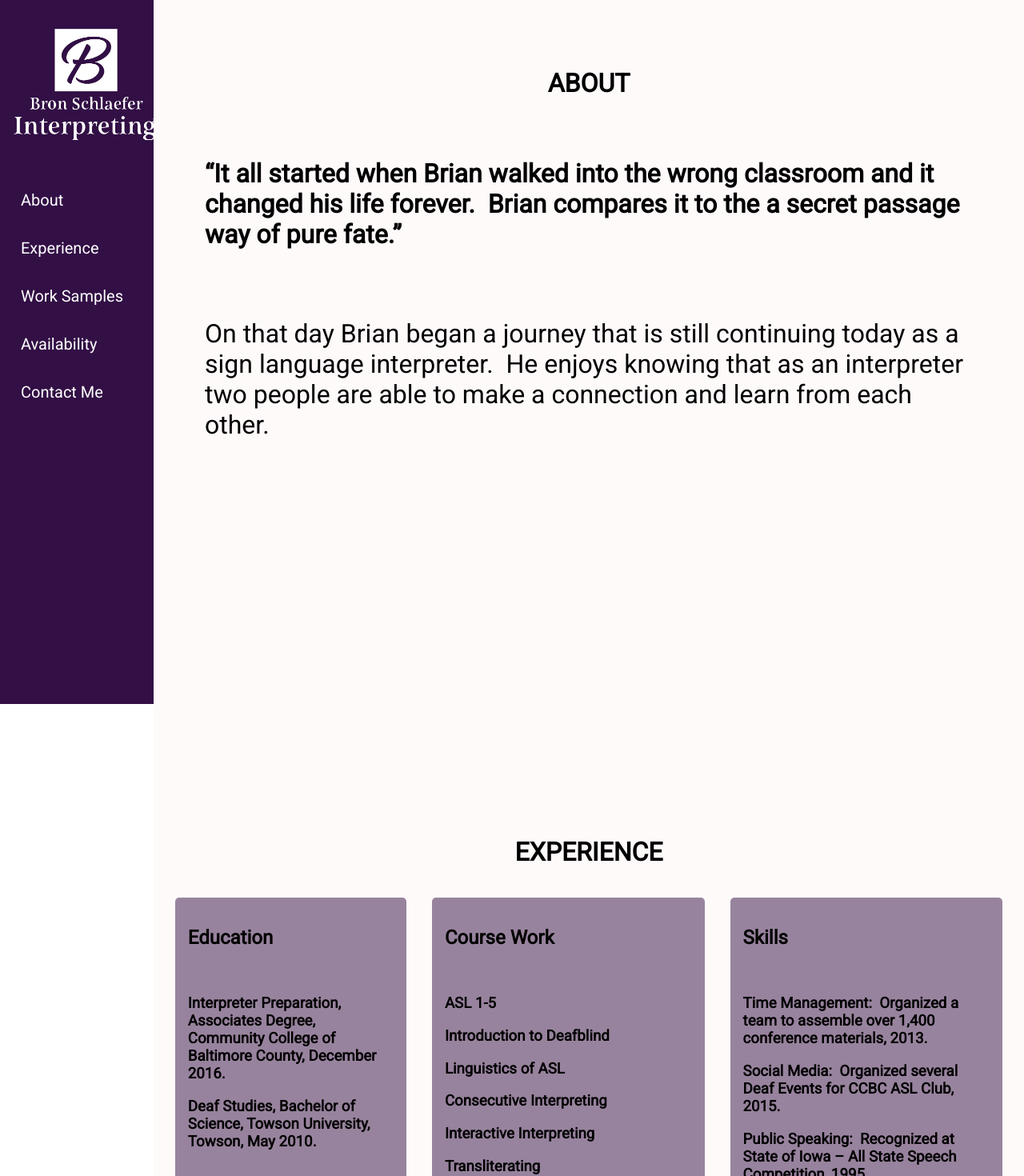
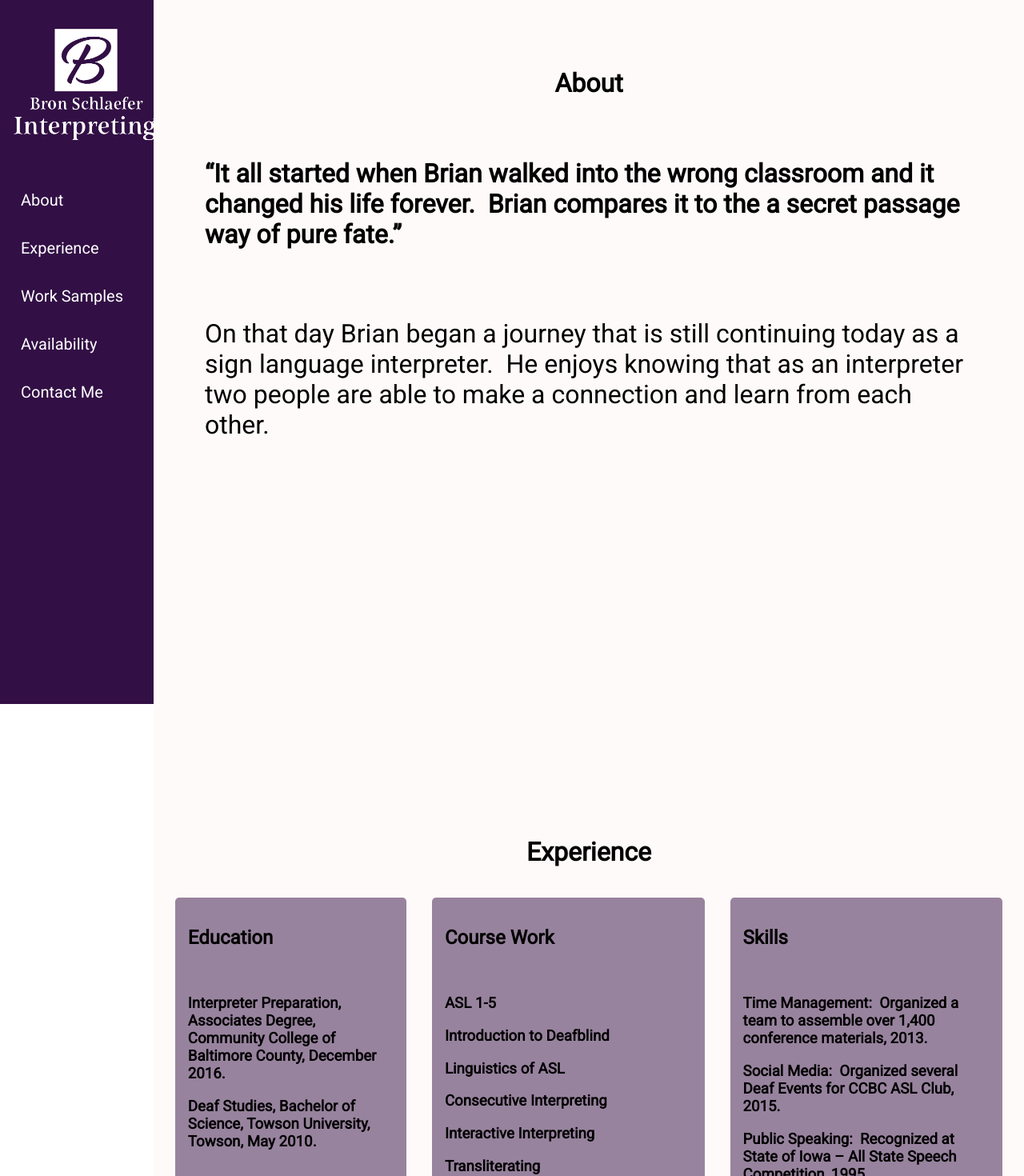
Before and after one commit to MarSchlaefer/asl-portfolio, a React (Create React App) app: page / in a window 1280 px wide. Shown: the top 1470 px of the page at 80% size. Built offline with nearby package versions, Linux system fonts and the light colour scheme; what really-smooth-scroll would draw is missing.

Commit message:
REmoved all caps.

```diff
--- a/src/components/about.js
+++ b/src/components/about.js
@@ -7,7 +7,7 @@ class About extends Component {
     return (
       <div className="about" id="about">
         <div className="page-title">
-          <h1>ABOUT</h1>
+          <h1>About</h1>
         </div>
         <h5>“It all started when Brian walked into the wrong classroom and it changed his life forever.&nbsp; Brian compares it to the a secret passage way of pure fate.”</h5>
         <p>On that day Brian began a journey that is still continuing today as a sign language interpreter.&nbsp; He enjoys knowing that as an interpreter two people are able to make a connection and learn from each other.</p>
--- a/src/components/experience.js
+++ b/src/components/experience.js
@@ -6,7 +6,7 @@ class Experience extends Component {
     return (
       <div className="experience" id="experience">
         <div className="page-title">
-          <h1>EXPERIENCE</h1>
+          <h1>Experience</h1>
         </div>
         <div className="col-container">
           <div className="col-1">
```
